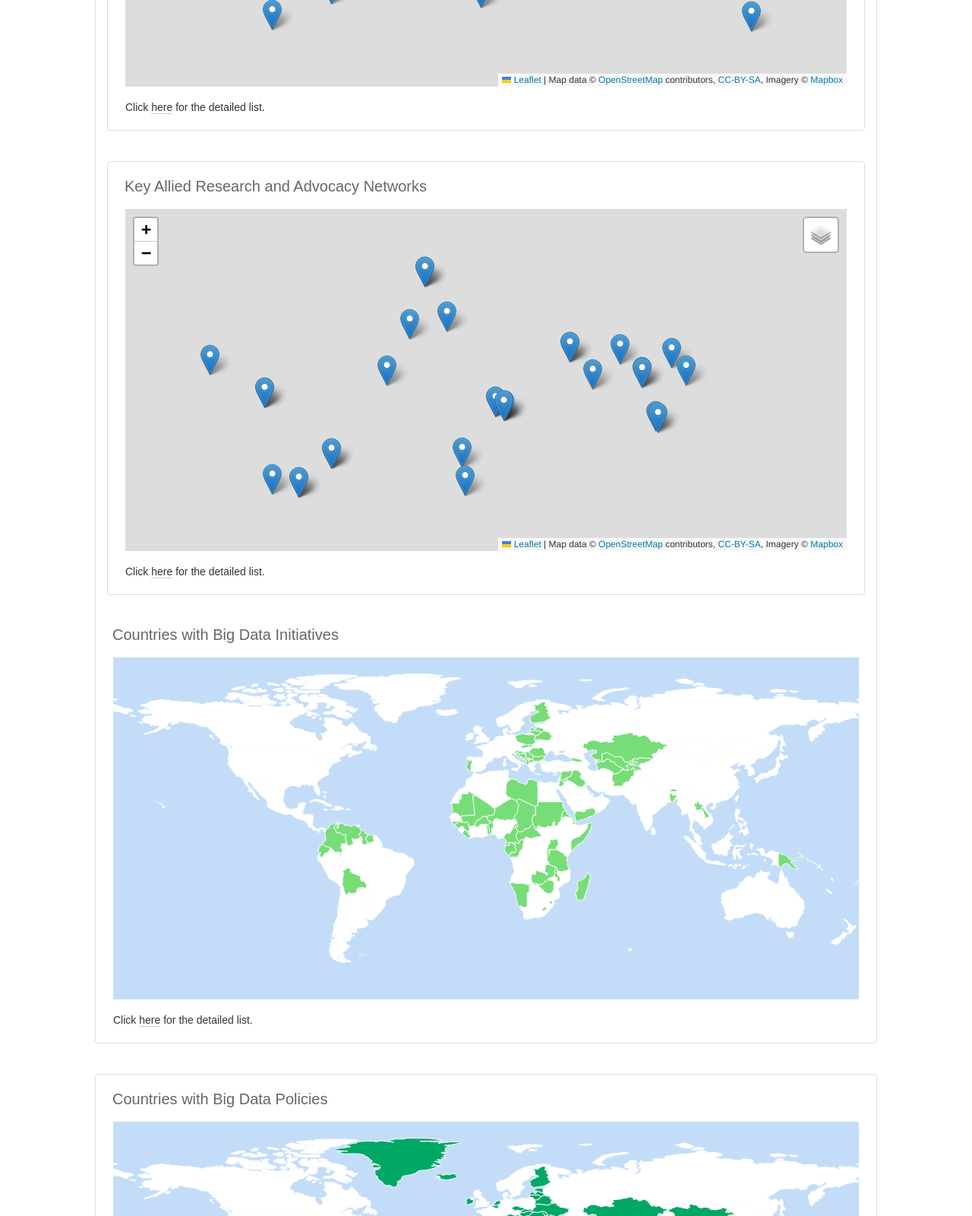
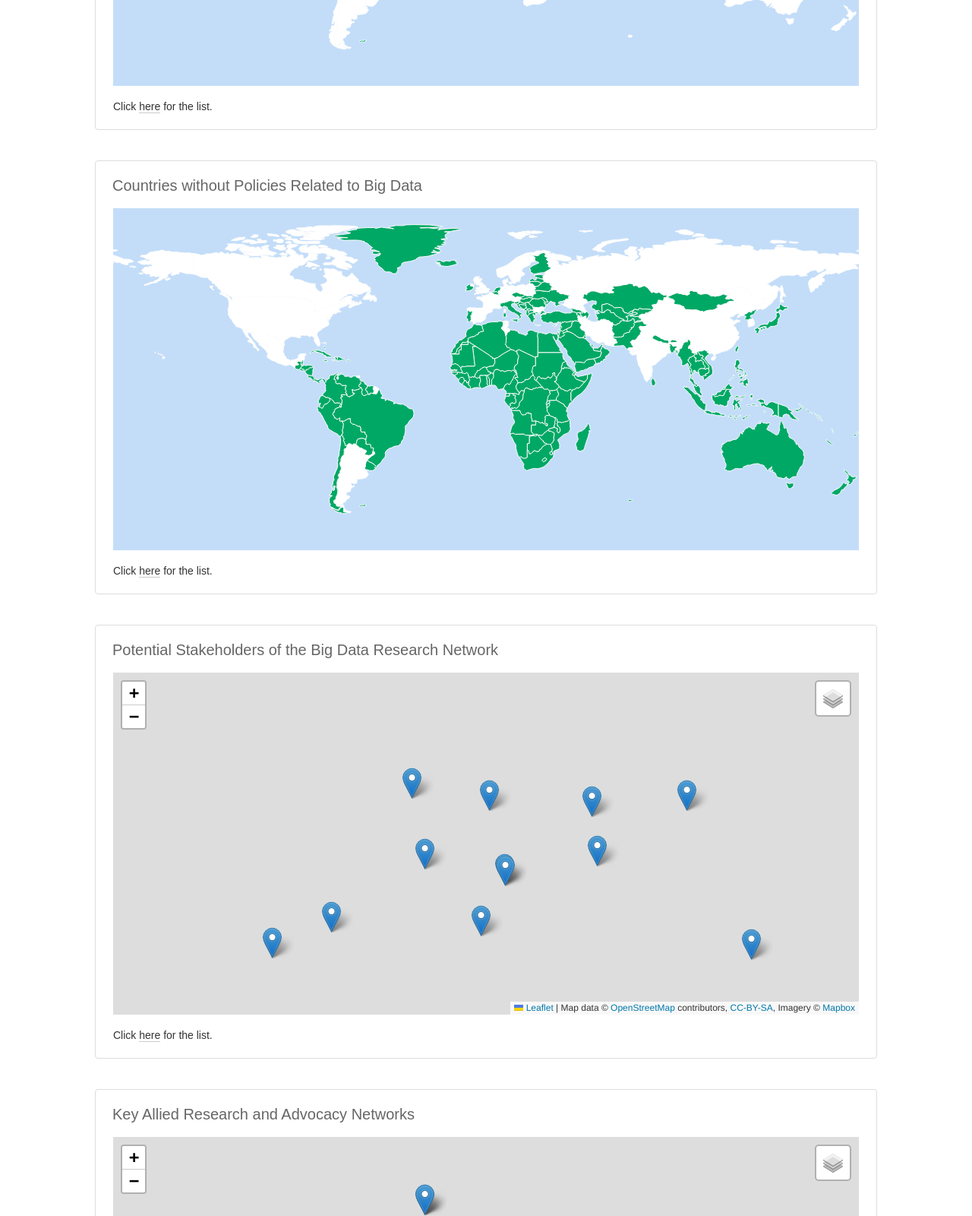
Before and after one commit to cis-india/bigdatanet, a plain HTML site: page index.html in a window 1280 px wide. Shown: the part 500-2100 px from the top of the page at 76% size. Drawn offline with nearby package versions, Linux system fonts and the light colour scheme; a web font is replaced by a local one.

Commit message:
countries no init

```diff
--- a/charts/countries-initiatives.html
+++ b/charts/countries-initiatives.html
@@ -27,7 +27,7 @@
 			  element: document.getElementById("map"),
 			  fills: {
 			    defaultFill: "#fff",
-			    noinit: "#77DD77"
+			    noinit: "#00A865"
 			  },
 			  data: {
 			    AFG: { fillKey: "noinit" },
@@ -125,7 +125,7 @@
 	                  geographyConfig: {
 		            popupOnHover: true, //disable the popup while hovering
 		            highlightOnHover: true,
-		            highlightFillColor: '#228B22',
+		            highlightFillColor: '#77DD77',
 		            highlightBorderColor: '#fff',
 		            highlightBorderWidth: 1
 		          },
--- a/index.html
+++ b/index.html
@@ -10,7 +10,6 @@
     <title>Big Data Research Network</title>
     <!-- Bootstrap core CSS -->
     <link href="css/bootstrap.css" rel="stylesheet">
-    <!-- Just for debugging purposes. Don't actually copy this line! -->
     <!--[if lt IE 9]><script src="../../assets/js/ie8-responsive-file-warning.js"></script><![endif]-->
     <!-- HTML5 shim and Respond.js IE8 support of HTML5 elements and media queries -->
     <!--[if lt IE 9]>
@@ -61,25 +60,25 @@
       <div class="row">
 	<div class="space">
 	</div>
+        <div class="col-md-12 box">
+	  <h2 id="initiatives">Countries without Big Data Initiatives</h2>
+          <iframe src="charts/countries-initiatives.html" width="100%" height="470px" frameborder=0></iframe>
+          <p>Click <a href="countries-initiatives.html" target="_blank">here</a> for the list.</p>
+        </div>
+        <div class="col-md-12 box">
+          <h2 id="policies">Countries without Policies Related to Big Data</h2>
+          <iframe src="charts/countries-policies.html" width="100%" height="470px" frameborder=0></iframe>
+          <p>Click <a href="countries-policies.html" target="_blank">here</a> for the list.</p>
+        </div>
 	<div class="col-md-12 box">
-         <div class="col-md-12 box">
           <h2 id="stakeholders">Potential Stakeholders of the Big Data Research Network</h2>
           <iframe src="charts/stakeholders.html" width="100%" height="470px" frameborder=0></iframe>
-          <p>Click <a href="countries-policies.html" target="_blank">here</a> for the detailed list.</p>
+          <p>Click <a href="countries-policies.html" target="_blank">here</a> for the list.</p>
         </div>
         <div class="col-md-12 box">
           <h2 id="networks">Key Allied Research and Advocacy Networks</h2>
           <iframe src="charts/networks.html" width="100%" height="470px" frameborder=0></iframe>
-          <p>Click <a href="countries-policies.html" target="_blank">here</a> for the detailed list.</p>
-        </div>
-        <h2 id="initiatives">Countries with Big Data Initiatives</h2>
-          <iframe src="charts/countries-initiatives.html" width="100%" height="470px" frameborder=0></iframe>
-          <p>Click <a href="countries-initiatives.html" target="_blank">here</a> for the detailed list.</p>
-        </div>
-        <div class="col-md-12 box">
-          <h2 id="policies">Countries with Big Data Policies</h2>
-          <iframe src="charts/countries-policies.html" width="100%" height="470px" frameborder=0></iframe>
-          <p>Click <a href="countries-policies.html" target="_blank">here</a> for the detailed list.</p>
+          <p>Click <a href="countries-policies.html" target="_blank">here</a> for the list.</p>
         </div>
       </div><!-- /.row -->
       <!-- About the Study -->
```
